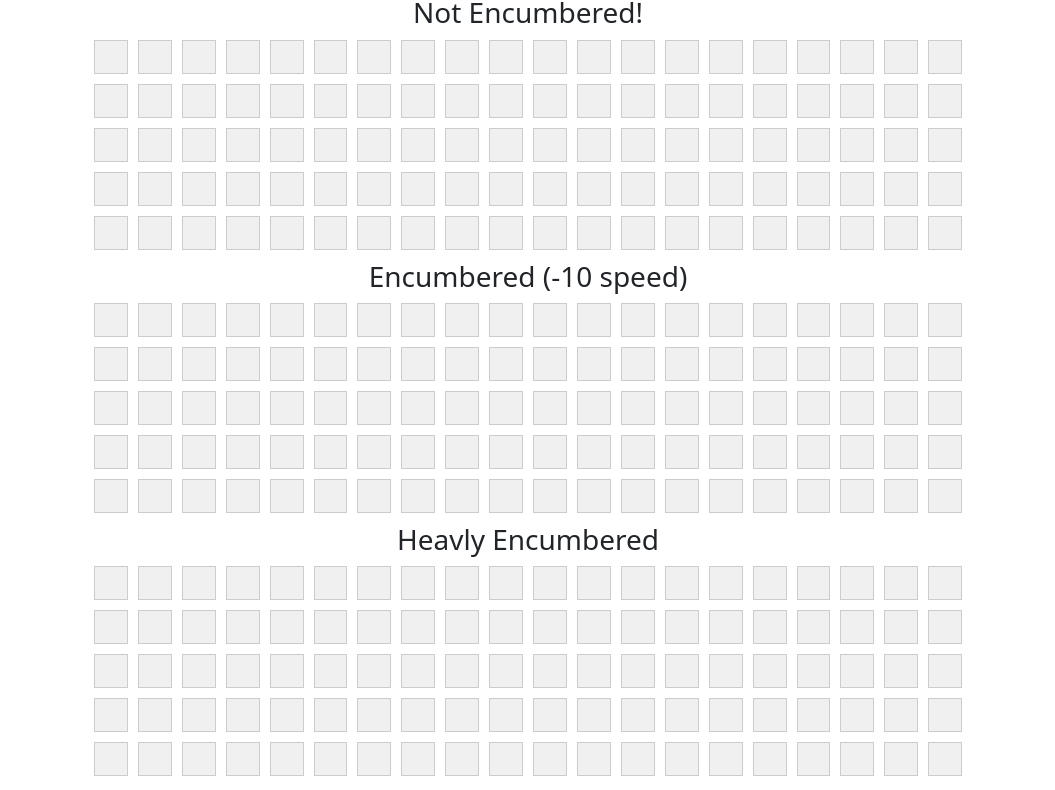
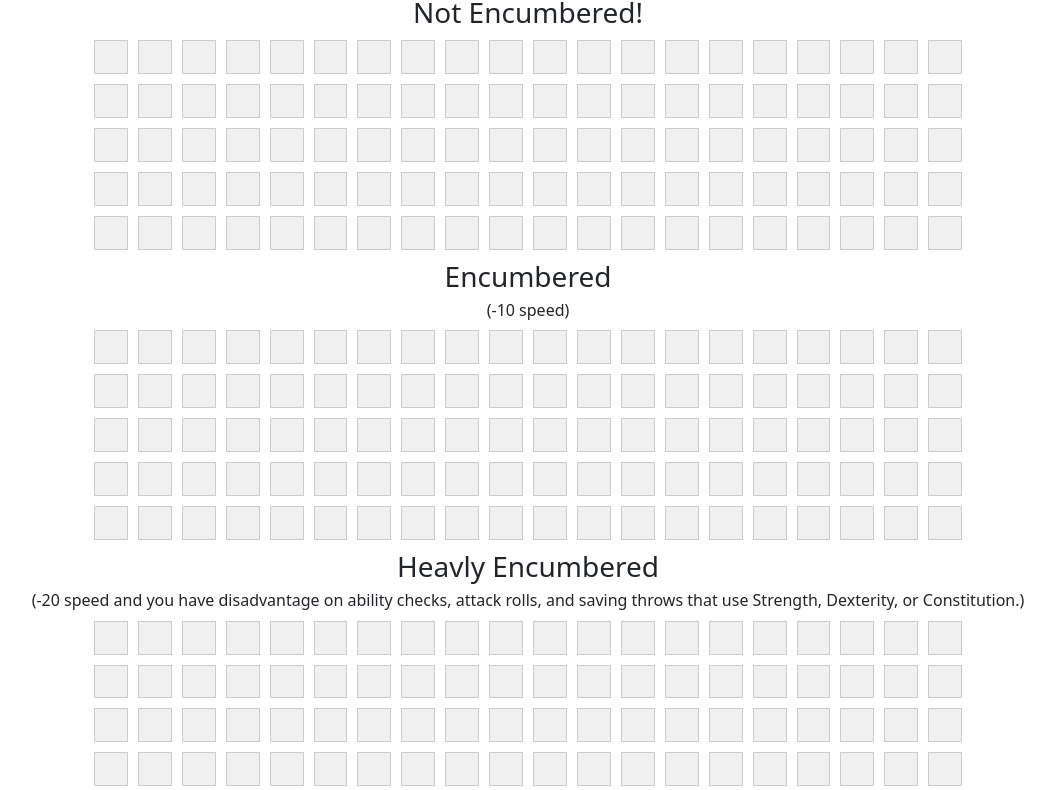
Before and after one commit to Jacobadia/startup, a React (Vite) app: page /inventory in a window 1280 px wide. Shown: the part 390-1180 px from the top of the page, without its empty margins (112-1167 px from the left). Built offline with nearby package versions, Linux system fonts and the light colour scheme.

Commit message:
grid labels

```diff
--- a/src/inventory/inventory.jsx
+++ b/src/inventory/inventory.jsx
@@ -50,9 +50,11 @@ export function Inventory() {
         <div id="inventory-grid">
           <h3>Not Encumbered!</h3>
           {renderGrid()}
-          <h3>Encumbered (-10 speed)</h3>
+          <h3>Encumbered</h3>
+          <h6>(-10 speed)</h6>
           {renderGrid()}
           <h3>Heavly Encumbered</h3>
+          <h6>(-20 speed and you have disadvantage on ability checks, attack rolls, and saving throws that use Strength, Dexterity, or Constitution.)</h6>
           {renderGrid()}
         </div>
 
```
